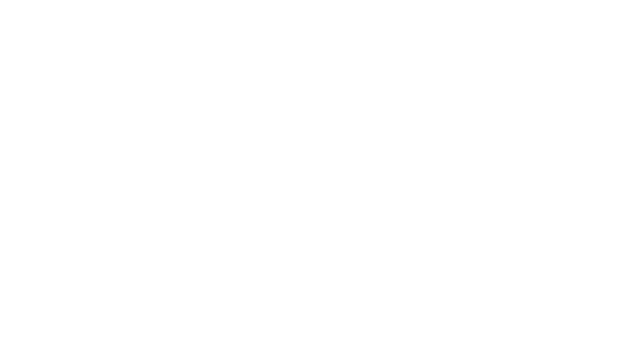
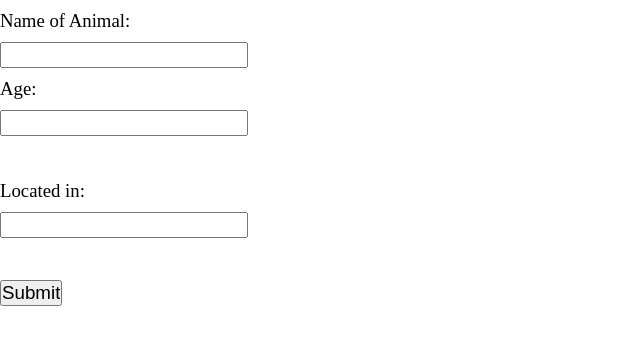
Before and after one commit to ashleychching/vue-project-2-ainu, a Vue app in the folder project/: page /post in a window 1280 px wide. Before the commit this address had no page. Shown: the top 344 px of the page, without its empty margins (0-640 px from the left). Built offline with nearby package versions, Linux system fonts and the light colour scheme.

Commit message:
please hlp

```diff
--- a/project/src/components/navbar.vue
+++ b/project/src/components/navbar.vue
@@ -4,6 +4,7 @@
       <li><img class="logo" src="../assets/logo.svg" alt="" /></li>
       <li><input class="search" type="text" placeholder="Search.." /></li>
       <li><img class="bookmark" src="../assets/bookmark.svg" alt="" /></li>
+      <li><router-link to="/post">Post!</router-link></li>
       <li><button @click="$store.dispatch('logout')">Logout</button></li>
     </ul>
   </nav>
@@ -14,7 +15,6 @@ nav {
 }
 ul {
   display: block;
-  color: white;
   text-align: center;
   display: flex;
   justify-content: space-evenly;
--- a/project/src/router/index.js
+++ b/project/src/router/index.js
@@ -35,7 +35,11 @@ const routes = [
     name: "Login2",
     component: () => import("../views/Login2.vue"),
   },
-
+  {
+    path: "/post",
+    name: "Post",
+    component: () => import("../views/post.vue"),
+  },
 ];
 
 const router = createRouter({
--- a/project/src/views/Home.vue
+++ b/project/src/views/Home.vue
@@ -1,15 +1,6 @@
 <template>
   <div class="home">
     <navbar></navbar>
-     <form action="/action_page.php">
-  <label for="fname">Name of Animal:</label><br>
-  <input type="text" id="fname" name="name"><br>
-  <label for="lname">Age:</label><br>
-  <input type="text" id="lname" name="age"><br><br>
-  <label for="lname">Located in:</label><br>
-  <input type="text" id="lname" name="location"><br><br>
-  <input type="submit" value="Submit">
-</form>
     <h3>Upload post</h3>
     <input type="file"
     class="uppics"
--- /dev/null
+++ b/project/src/views/post.vue
@@ -0,0 +1,23 @@
+<template>
+    <div>
+  <form action="/action_page.php">
+  <label for="fname">Name of Animal:</label><br>
+  <input type="text" id="fname" name="name"><br>
+  <label for="lname">Age:</label><br>
+  <input type="text" id="lname" name="age"><br><br>
+  <label for="lname">Located in:</label><br>
+  <input type="text" id="lname" name="location"><br><br>
+  <input type="submit" value="Submit">
+</form>
+    </div>
+</template>
+
+<script>
+    export default {
+
+    }
+</script>
+
+<style>
+
+</style>
```
